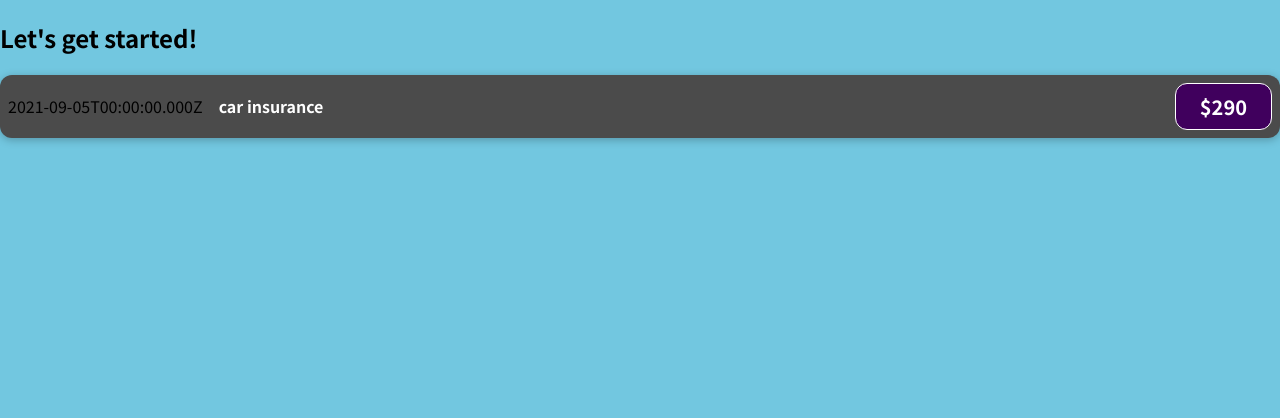
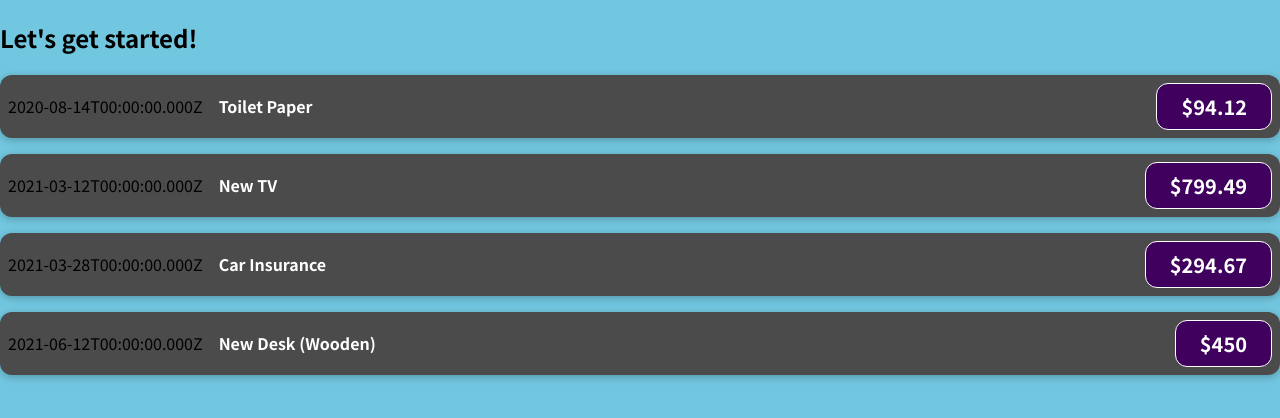
Before and after one commit to AyaMalek2/React-getting-started, a JavaScript app: page / in a window 1280 px wide. Shown: the top 418 px of the page. Built offline with nearby package versions, Linux system fonts and the light colour scheme.

Commit message:
reusable expenses using props

```diff
--- a/src/App.js
+++ b/src/App.js
@@ -8,10 +8,55 @@
   // document.getElementById("root").append(para);
   //but react uses a declaritive approch to do the dom work
   // and update the view with target state defined in the function
+
+  const expenses = [
+    {
+      id: "e1",
+      title: "Toilet Paper",
+      amount: 94.12,
+      date: new Date(2020, 7, 14),
+    },
+    { id: "e2", title: "New TV", amount: 799.49, date: new Date(2021, 2, 12) },
+    {
+      id: "e3",
+      title: "Car Insurance",
+      amount: 294.67,
+      date: new Date(2021, 2, 28),
+    },
+    {
+      id: "e4",
+      title: "New Desk (Wooden)",
+      amount: 450,
+      date: new Date(2021, 5, 12),
+    },
+  ];
+
   return (
     <div>
       <h2>Let's get started!</h2>
-      <ExpenseItem></ExpenseItem>
+      <ExpenseItem
+        title={expenses[0].title}
+        amount={expenses[0].amount}
+        date={expenses[0].date}
+      ></ExpenseItem>
+
+      <ExpenseItem
+        title={expenses[1].title}
+        amount={expenses[1].amount}
+        date={expenses[1].date}
+      ></ExpenseItem>
+
+      <ExpenseItem
+        title={expenses[2].title}
+        amount={expenses[2].amount}
+        date={expenses[2].date}
+      ></ExpenseItem>
+
+      <ExpenseItem
+        title={expenses[3].title}
+        amount={expenses[3].amount}
+        date={expenses[3].date}
+      ></ExpenseItem>
     </div>
   );
 }
--- a/src/components/ExpenseItem.js
+++ b/src/components/ExpenseItem.js
@@ -1,16 +1,16 @@
 //return statement can only have one root element
 import "./ExpenseItem.css";
 
-export default function ExpenseItem() {
+export default function ExpenseItem(props) {
   //   return <h2>ExpenseItem works!</h2>;
   const expenseDate = new Date(2021, 8, 5); //Sep 5 2021
   const expenseTitle = "car insurance";
   const expensePrice = 290;
   return (
     <div className="expense-item">
-      <div>{expenseDate.toISOString()}</div>
-      <h2 className="expense-item__description">{expenseTitle}</h2>
-      <div className="expense-item__price">${expensePrice}</div>
+      <div>{props.date.toISOString()}</div>
+      <h2 className="expense-item__description">{props.title}</h2>
+      <div className="expense-item__price">${props.amount}</div>
     </div>
   );
 }
```
